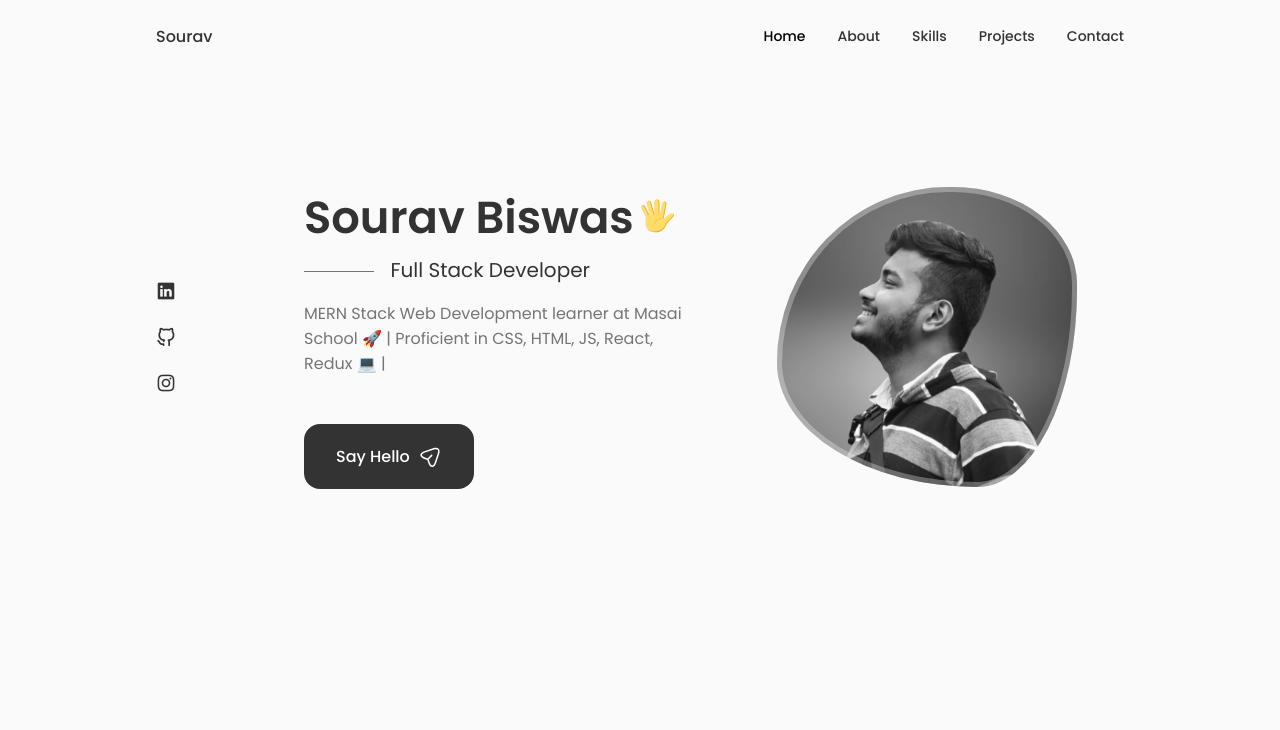
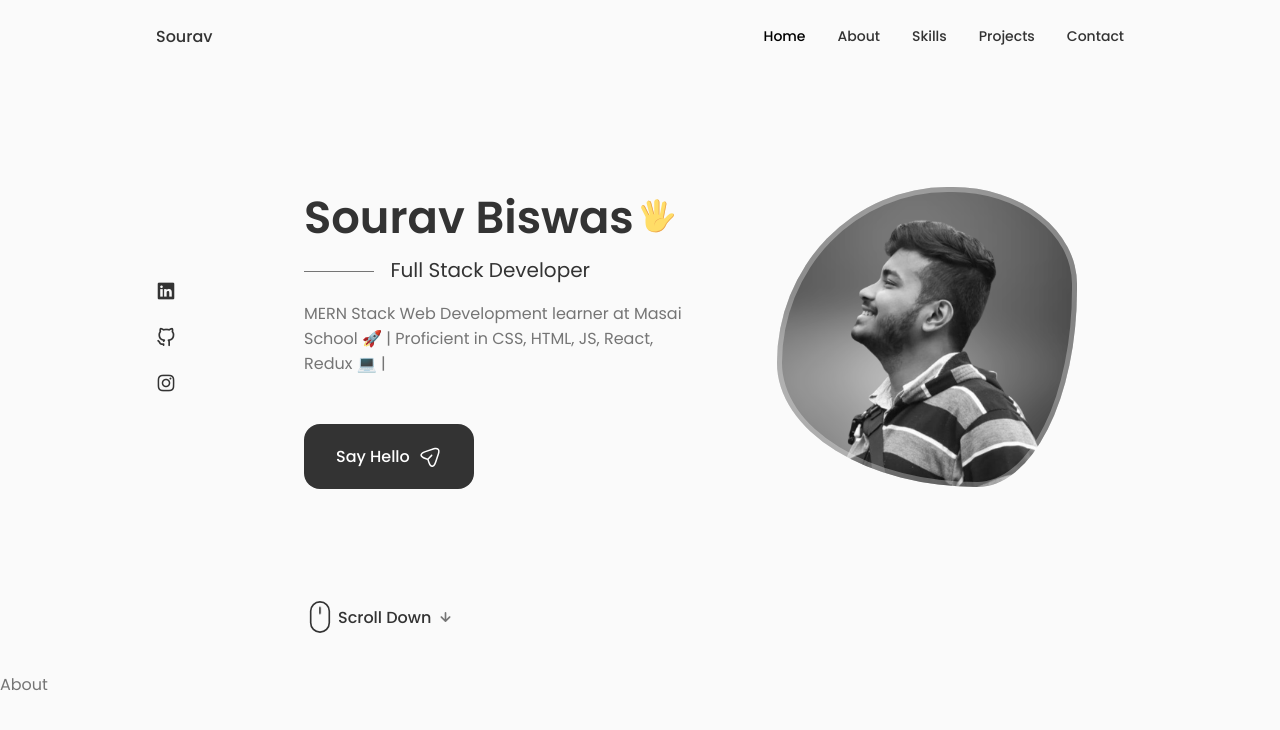
Before and after one commit to souravsb66/souravsb66.github.io, a React (Create React App) app: page / in a window 1280 px wide. Shown: the top 730 px of the page. Built offline with nearby package versions, Linux system fonts and the light colour scheme.

Commit message:
home section completed, responsiveness added

```diff
--- a/src/App.js
+++ b/src/App.js
@@ -2,6 +2,7 @@
 import './App.css';
 import Header from './components/header/Header';
 import Home from './components/home/Home';
+import About from './components/about/About';
 
 function App() {
   return (
@@ -10,6 +11,7 @@
 
       <main className='main'>
         <Home />
+        <About />
       </main>
     </div>
   );
--- /dev/null
+++ b/src/components/about/About.jsx
@@ -0,0 +1,11 @@
+import React from 'react'
+
+const About = () => {
+  return (
+    <div>
+      About
+    </div>
+  )
+}
+
+export default About;
--- a/src/components/home/Home.jsx
+++ b/src/components/home/Home.jsx
@@ -2,6 +2,7 @@
 import "./home.css"
 import Social from './Social'
 import Data from './Data'
+import ScrollDown from './ScrollDown'
 
 const Home = () => {
   return (
@@ -14,6 +15,7 @@
 
           <Data />
         </div>
+        <ScrollDown />
       </div>
     </section>
   )
--- a/src/components/home/ScrollDown.jsx
+++ b/src/components/home/ScrollDown.jsx
@@ -1,11 +1,51 @@
-import React from 'react'
+import React from "react";
 
 const ScrollDown = () => {
   return (
     <div className="home__scroll">
+      <a href="#about" className="home__scroll-button button--flex">
+        <svg
+          width="32px"
+          height="32px"
+          class="home__scroll-mouse"
+          viewBox="0 0 247 390"
+          version="1.1"
+          xmlns="http://www.w3.org/2000/svg"
+          xmlnsXlink="http://www.w3.org/1999/xlink"
+          style={{
+              fillRule: "evenodd",
+              clipRule: "evenodd",
+              strokeLinecap: "round",
+              strokeLinejoin: "round",
+              strokeMiterlimit: 1.5
+          }}
+        >
+          <path
+            class="wheel"
+            d="M123.359,79.775l0,72.843"
+            style={{
+                fill: "none",
+                stroke: "var(--title-color)",
+                strokeWidth: "20px"
 
+            }}
+          ></path>
+          <path
+            id="mouse"
+            d="M236.717,123.359c0,-62.565 -50.794,-113.359 -113.358,-113.359c-62.565,0 -113.359,50.794 -113.359,113.359l0,143.237c0,62.565 50.794,113.359 113.359,113.359c62.564,0 113.358,-50.794 113.358,-113.359l0,-143.237Z"
+            style={{
+                fill: "none",
+                stroke: "var(--title-color)",
+                strokeWidth: "20px"
+            }}
+
+          ></path>
+        </svg>
+        <span className="home__scroll-name">Scroll Down</span>
+        <i class="uil uil-arrow-down home__scroll-arrow"></i>
+      </a>
     </div>
-  )
-}
+  );
+};
 
-export default ScrollDown
+export default ScrollDown;
--- a/src/components/home/home.css
+++ b/src/components/home/home.css
@@ -1,3 +1,6 @@
+.home__container {
+  row-gap: 7rem;
+}
 .home__content {
   grid-template-columns: 116px repeat(2, 1fr);
   padding-top: 5.5rem;
@@ -54,7 +57,6 @@
   margin-bottom: var(--mb-3);
 }
 
-
 .home__img {
   background: url(../../Assets/profile3.png);
   background-repeat: no-repeat;
@@ -79,3 +81,98 @@
     border-radius: 60% 40% 30% 70%/60% 30% 70% 40%;
   }
 }
+
+.home__scroll {
+  margin-left: 9.25rem;
+}
+
+.wheel {
+  animation: scroll 2s ease infinite;
+}
+
+@keyframes scroll {
+  0% {
+    transform: translate(0);
+  }
+  30% {
+    transform: translateY(3.75rem);
+  }
+}
+
+.home__scroll-name {
+  color: var(--title-color);
+  font-weight: var(--font-medium);
+  margin-right: var(--mb-0-25);
+  margin-left: 2px;
+}
+
+.home__scroll-arrow {
+  font-size: 1.25rem;
+  color: var(--text-color);
+}
+
+/*=============== BREAKPOINTS ===============*/
+/* For large devices */
+@media screen and (max-width: 992px) {
+    .home__content {
+        grid-template-columns: 100px repeat(2, 1fr);
+        column-gap: 1.25rem;
+    }
+    .home__title {
+        font-size: 2.1rem;
+      }
+    .home__hand {
+        width: 26px;
+        height: 26px;
+    }
+    .home__subtitle {
+        padding-left: 3.75rem;
+        margin-bottom: var(--mb-1);
+    }
+    .home__subtitle::before {
+        width: 42px;
+        top: 0.8rem;
+    }
+    .home__description {
+        max-width: initial;
+        margin-bottom: var(--mb-2-5);
+    }
+
+    .home__img {
+        width: 250px;
+        height: 250px;
+    }
+
+    .home__scroll {
+        margin-left: 7.5rem;
+    }
+}
+
+/* For medium devices */
+@media screen and (max-width: 768px) {
+    .home__content {
+        grid-template-columns: 0.5fr 3fr;
+        padding-top: 3.5rem;
+    }
+    .home__img {
+        order: initial;
+        justify-self: initial;
+        width: 200px;
+        height: 200px;
+    }
+    .home__data {
+        grid-column: 1/3;
+    }
+
+    .home__scroll {
+        display: none;
+    }
+}
+
+/* For small devices */
+@media screen and (max-width: 350px) {
+    .home__img {
+        width: 180px;
+        height: 180px;
+    }
+}
```
Also changed, not shown: src/App.css (+22 -0 lines), src/Assets/files.svg (renamed from public/John Smith Assets/assets/files.svg), src/Assets/scroll.svg (renamed from public/John Smith Assets/assets/scroll.svg), src/components/about/about.css (added). Lines whose indentation alone changed are shown as unchanged.
